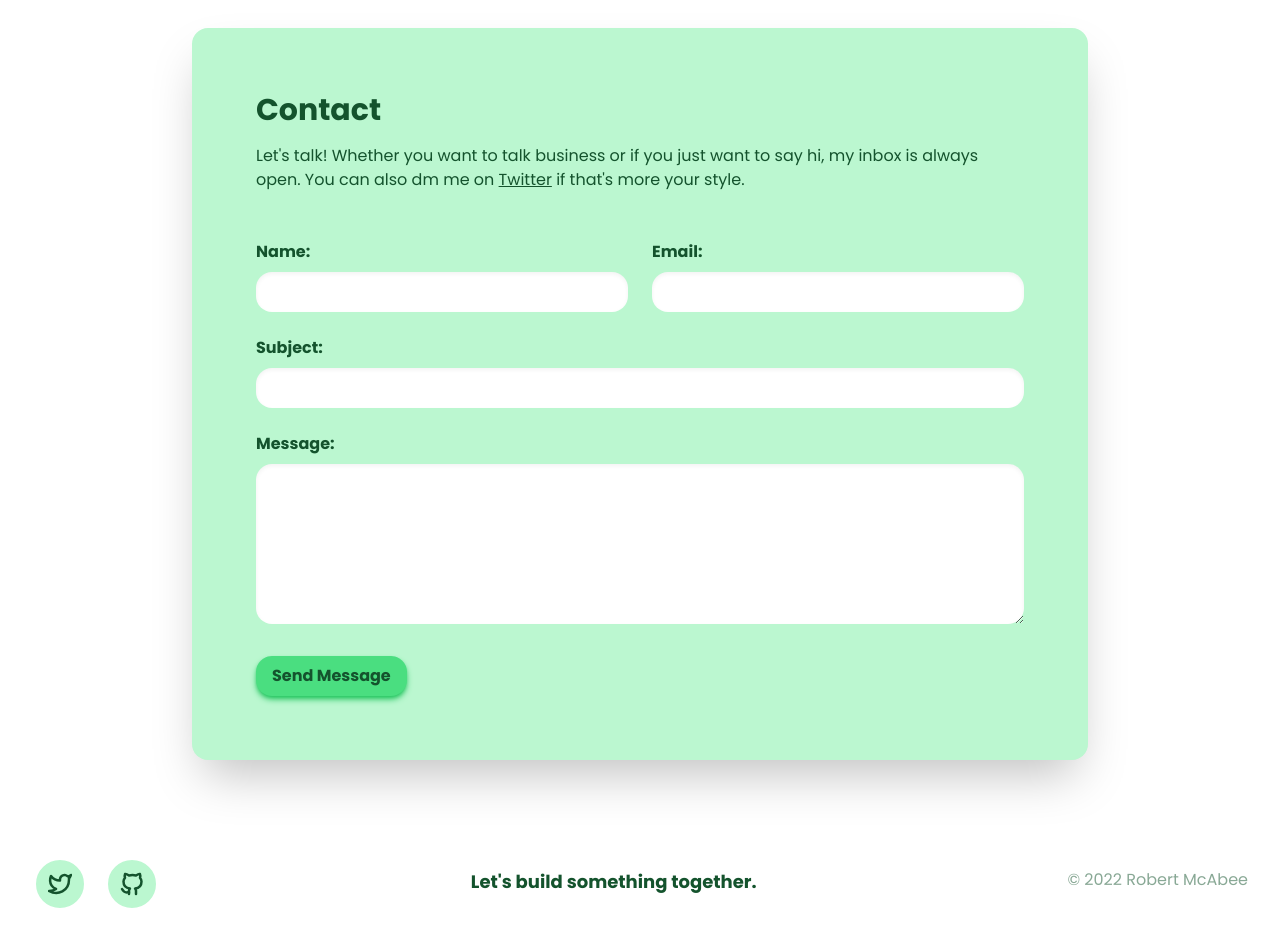
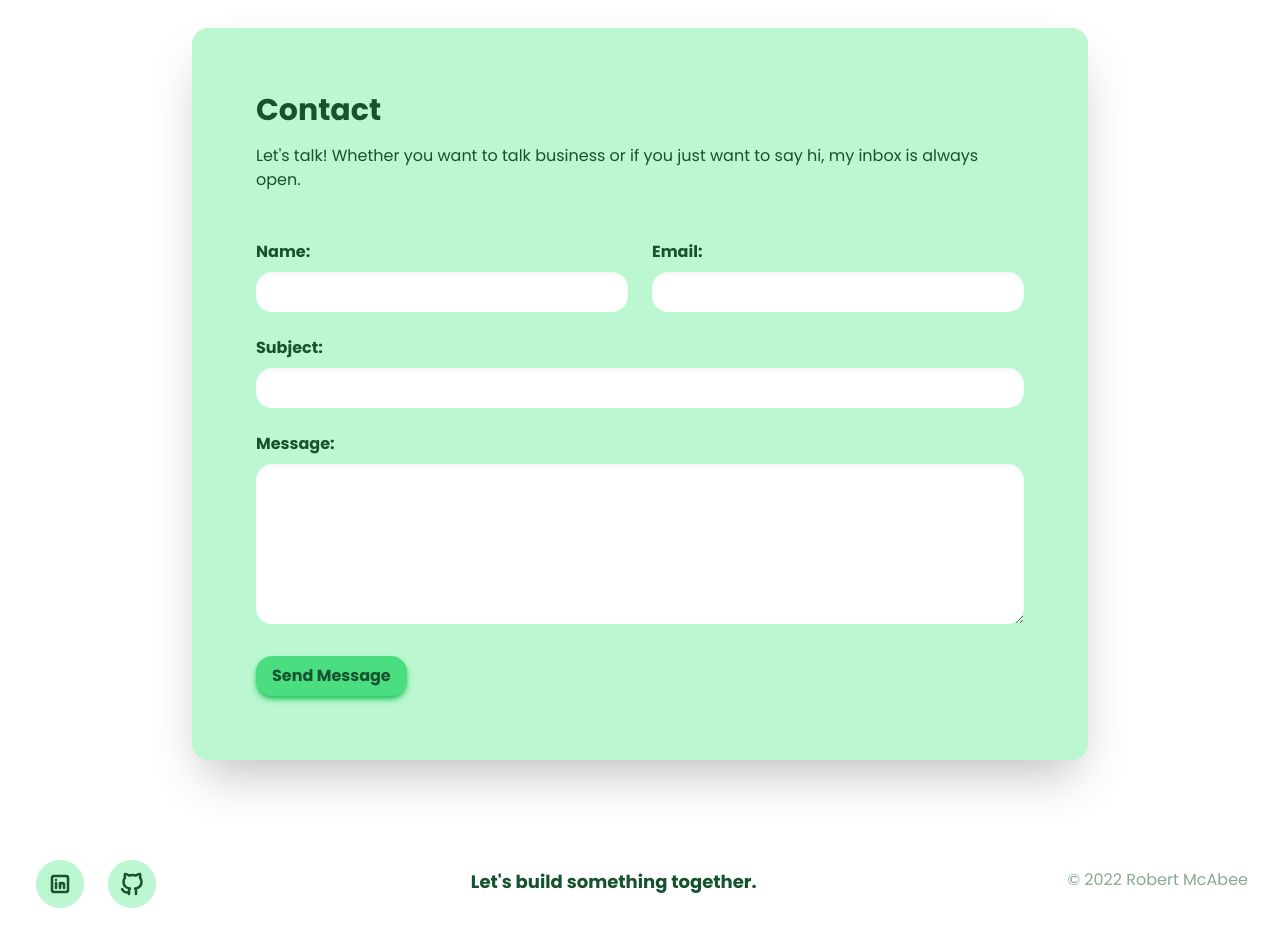
Before and after one commit to robertmcabee/personal-website, a Next.js app: page / in a window 1280 px wide. Shown: the part 2900-3840 px from the top of the page. Built offline with nearby package versions, Linux system fonts and the light colour scheme.

Commit message:
change twitter links to linkedin links

```diff
--- a/components/Contact.tsx
+++ b/components/Contact.tsx
@@ -20,18 +20,8 @@ function Contact() {
         <h2 className="text-2xl md:text-3xl font-bold">Contact</h2>
         <p className="pt-4">
           Let&#39;s talk! Whether you want to talk business or if you just want
-          to say hi, my inbox is always open. You can also dm me on{" "}
-          <a
-            className="underline hover:text-primary600 transition-colors"
-            href="https://twitter.com/RobertTheMcAbee"
-            target="_blank"
-            rel="noreferrer"
-          >
-            Twitter
-          </a>{" "}
-          if that&#39;s more your style.
+          to say hi, my inbox is always open.
         </p>
-
         <form
           name="contact"
           method="POST"
--- a/components/Footer.tsx
+++ b/components/Footer.tsx
@@ -4,8 +4,8 @@ function Footer() {
       <div className="pb-3 flex justify-center gap-4">
         <a
           target="_blank"
-          href="https://twitter.com/RobertTheMcAbee"
-          aria-label="Twitter"
+          href="https://www.linkedin.com/in/robertmcabee/"
+          aria-label="LinkedIn"
           rel="noreferrer"
         >
           <div className="hover:shadow-lg bg-primary200 hover:bg-primary400 duration-300 h-min w-min rounded-full p-3 border-4 border-white hover:border-primary200">
@@ -18,7 +18,31 @@ function Footer() {
               xmlns="http://www.w3.org/2000/svg"
             >
               <path
-                d="M23 3.01006C23 3.01006 20.9821 4.20217 19.86 4.54006C19.2577 3.84757 18.4573 3.35675 17.567 3.13398C16.6767 2.91122 15.7395 2.96725 14.8821 3.29451C14.0247 3.62177 13.2884 4.20446 12.773 4.96377C12.2575 5.72309 11.9877 6.62239 12 7.54006V8.54006C10.2426 8.58562 8.50127 8.19587 6.93101 7.4055C5.36074 6.61513 4.01032 5.44869 3 4.01006C3 4.01006 -1 13.0101 8 17.0101C5.94053 18.408 3.48716 19.109 1 19.0101C10 24.0101 21 19.0101 21 7.51006C20.9991 7.23151 20.9723 6.95365 20.92 6.68006C21.9406 5.67355 23 3.01006 23 3.01006Z"
+                d="M4 4m0 2a2 2 0 0 1 2 -2h12a2 2 0 0 1 2 2v12a2 2 0 0 1 -2 2h-12a2 2 0 0 1 -2 -2z"
+                stroke="currentColor"
+                strokeLinecap="round"
+                strokeLinejoin="round"
+              />
+              <path
+                d="M8 11l0 5"
+                stroke="currentColor"
+                strokeLinecap="round"
+                strokeLinejoin="round"
+              />
+              <path
+                d="M8 8l0 .01"
+                stroke="currentColor"
+                strokeLinecap="round"
+                strokeLinejoin="round"
+              />
+              <path
+                d="M12 16l0 -5"
+                stroke="currentColor"
+                strokeLinecap="round"
+                strokeLinejoin="round"
+              />
+              <path
+                d="M16 16v-3a2 2 0 0 0 -4 0"
                 stroke="currentColor"
                 strokeLinecap="round"
                 strokeLinejoin="round"
@@ -68,3 +92,22 @@ function Footer() {
 }
 
 export default Footer;
+
+<svg
+  xmlns="http://www.w3.org/2000/svg"
+  className="icon icon-tabler icon-tabler-brand-linkedin"
+  width="44"
+  height="44"
+  viewBox="0 0 24 24"
+  strokeWidth="1.5"
+  stroke="#2c3e50"
+  fill="none"
+  strokeLinecap="round"
+  strokeLinejoin="round"
+>
+  <path stroke="none" d="M0 0h24v24H0z" fill="none" />
+
+  <path d="M8 8l0 .01" />
+  <path d="M12 16l0 -5" />
+  <path d="M16 16v-3a2 2 0 0 0 -4 0" />
+</svg>;
```
